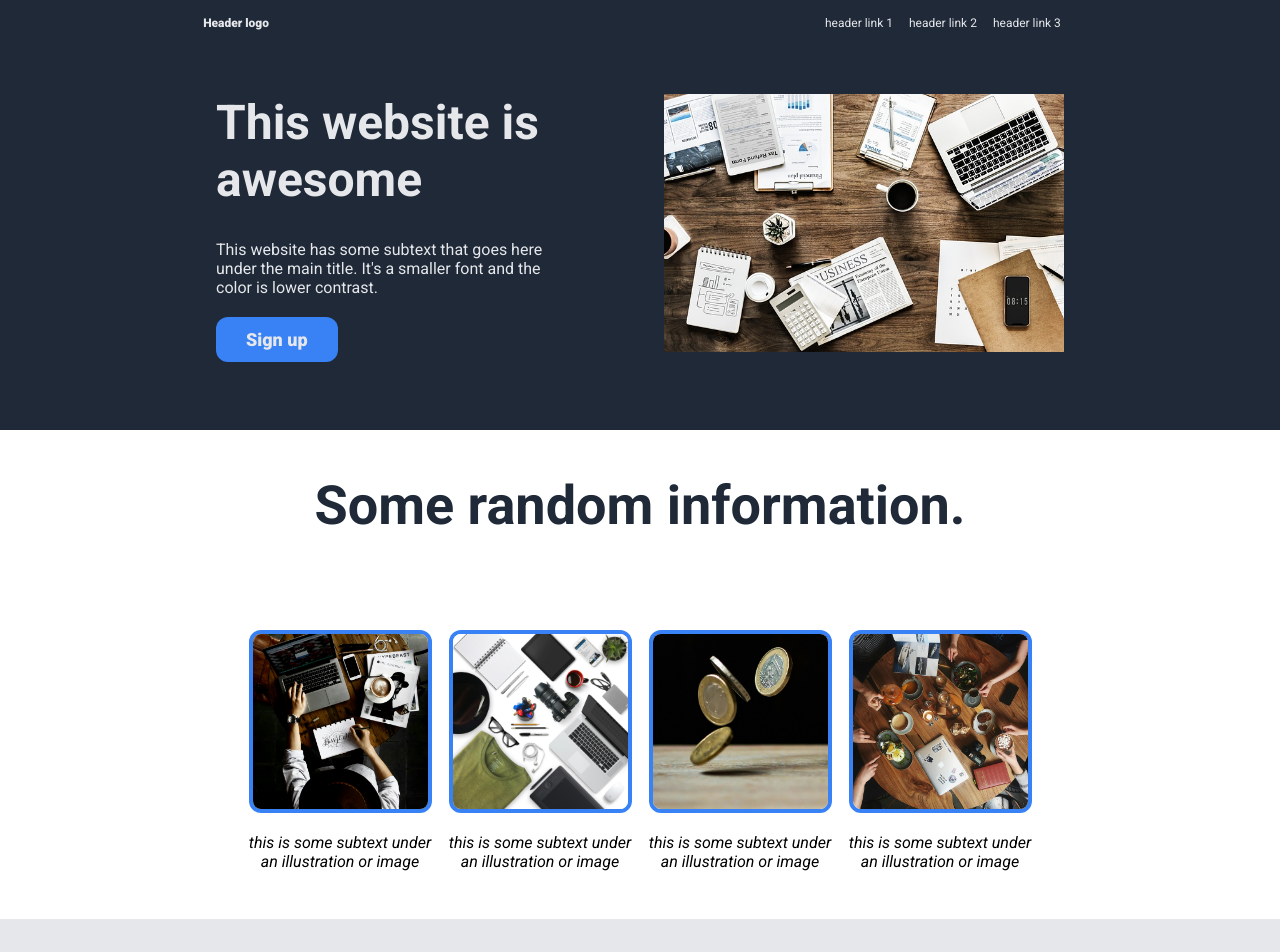
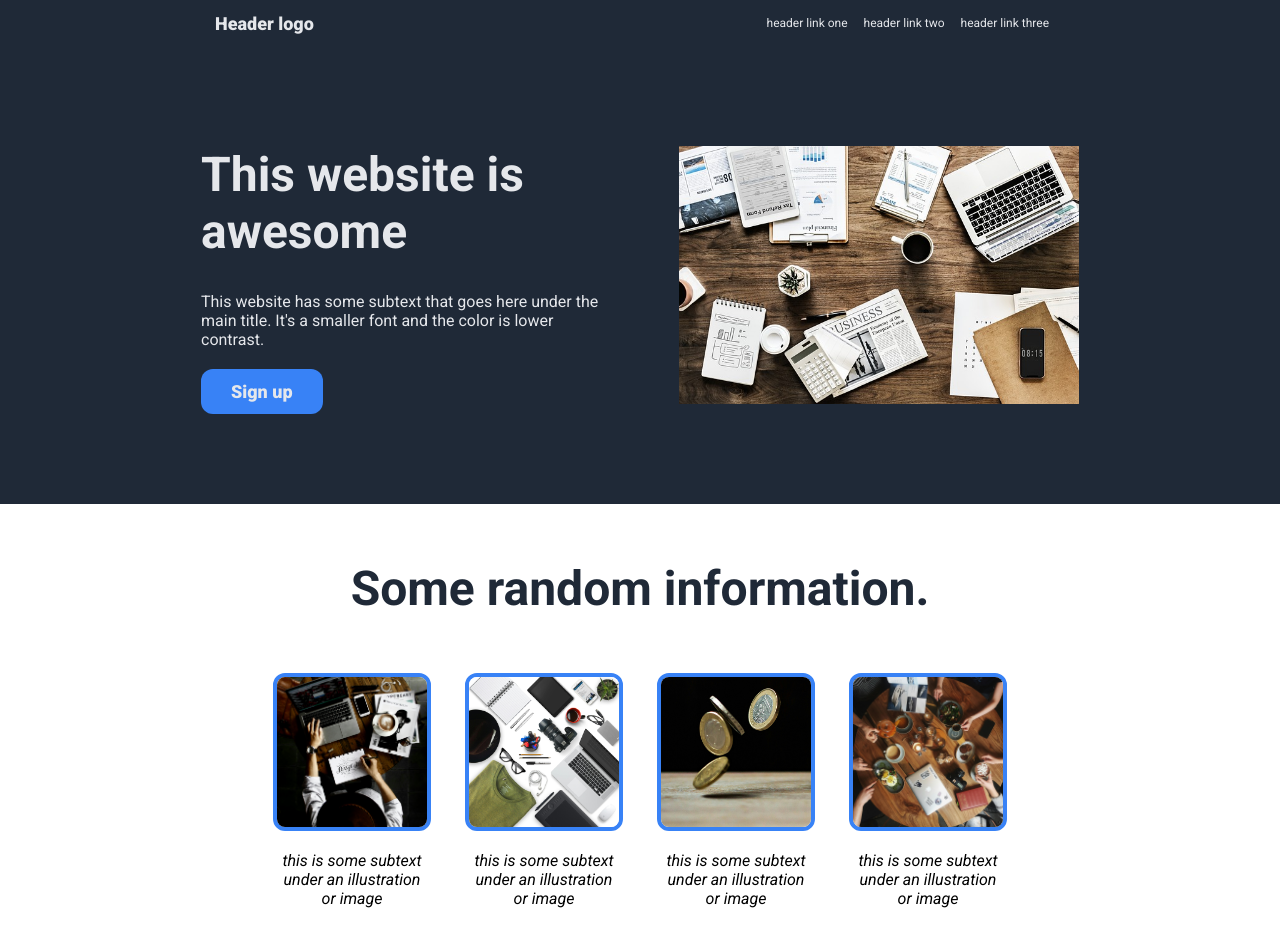
Before and after one commit to KiwiSumi/landing-page, a plain HTML site: page index.html in a window 1280 px wide. Shown: the top 952 px of the page. Drawn offline with Linux system fonts and the light colour scheme.

Commit message:
Finish full CSS and HTML

```diff
--- a/index.html
+++ b/index.html
@@ -11,55 +11,55 @@
 </head>
 <body>
     <div class="header">
-        <div class="inner-wrapper1">
+        <div class="header-wrapper">
         <div class="header-logo">Header logo</div>
         <div class="right-links">
-        <a href="#">header link 1</a>
-        <a href="#">header link 2</a>
-        <a href="#">header link 3</a>
+        <a href="#">header link one</a>
+        <a href="#">header link two</a>
+        <a href="#">header link three</a>
     </div>
     </div>
     </div>
     <div class="main-content">
-        <div class="container2">
+        <div class="main-content-text">
         <h1>This website is awesome</h1>
         <p>This website has some subtext that goes here under the main title. It's a smaller font and the color is lower contrast.</p>
         <a href="#">
         <span class="signup-button">Sign up</span>
     </a>
     </div>
-        <img src="./img2.jpg" alt="business woman" class="placeholder">
+        <img src="./img2.jpg" alt="miscelanious business related papers and items atop a table" class="website-img">
     </div>
-    <div class="sub-content">
+    <div class="information-title">
         <h2>Some random information.</h2>
     </div>
-        <div class="container">
-            <div class="info">
+        <div class="info-container">
+            <div class="info-content">
                 <img src="square1.jpg" alt="man working on laptop" class="info-img">
                 <div class="info-text">this is some subtext under an illustration or image</div>
             </div>
-            <div class="info">
+            <div class="info-content">
                 <img src="square2.jpg" alt="random assortment of household items" class="info-img">
                 <div class="info-text">this is some subtext under an illustration or image</div>
             </div>
-            <div class="info">
+            <div class="info-content">
                 <img src="square3.jpg" alt="pennies falling down" class="info-img">
                 <div class="info-text">this is some subtext under an illustration or image</div>
             </div>
-            <div class="info">
+            <div class="info-content">
                 <img src="square4.jpg" alt="business meeting with coffe on the table" class="info-img">
                 <div class="info-text">this is some subtext under an illustration or image</div>
             </div>
         </div>
-    <div class="quotes">
-        <div class="inner-wrapper2">
-        <p class="quote1">This is an inspiring quote, or a testimonial from a customer. Maybe it's just filling up space, or maybe people will actually read it. Who knows? All I know is that it looks nice.</p>
-        <p class="quote2">-Thor, God of Thunder</p>
+    <div class="quote-section">
+        <div class="quotes-wrapper">
+        <p class="main-quote">This is an inspiring quote, or a testimonial from a customer. Maybe it's just filling up space, or maybe people will actually read it. Who knows? All I know is that it looks nice.</p>
+        <p class="author-quote">-Thor, God of Thunder</p>
     </div>
     </div>
     <div class="newsletter-sector">
     <div class="product-signup">
-        <div class="container3">
+        <div class="text-container">
         <div class="action">Call to action! It's time!</div>
         <div>Sign up for our product by clicking that button right over there!</div>
     </div>
--- a/style.css
+++ b/style.css
@@ -18,9 +18,10 @@ body {
     font-size: 12px;
 }
 
-.inner-wrapper1 {
+.header-wrapper {
     display: flex;
-    gap: 540px;
+    width: 850px;
+    justify-content: space-between;
     align-items: center;
 }
 
@@ -42,6 +43,7 @@ a,
 
 .header-logo {
     font-weight: 900;
+    font-size: 18px;
 }
 
 .main-content {
@@ -49,26 +51,27 @@ a,
     color: #e5e7eb;
     display: flex;
     justify-content: center;
-    gap: 108px;
-    padding-left: 150px;
-    padding-right: 150px;
-    padding-bottom: 78px;
-    padding-top: 48px;
+    gap: 78px;
+    padding-left: 100px;
+    padding-right: 100px;
+    padding-bottom: 100px;
+    padding-top: 100px;
 }
 
-.placeholder {
+.website-img {
     width: 400px;
 }
 
-.container2 {
+.main-content-text {
     display: flex;
     flex-direction: column;
     align-items: flex-start;
     gap: 16px;
-    max-width: 340px;
+    max-width: 400px;
 }
 
-h1 {
+h1,
+h2 {
     font-size: 48px;
     margin: 0;
 }
@@ -82,31 +85,33 @@ h1 {
     font-size: 18px;
 }
 
-.sub-content {
+.information-title {
     display: flex;
     flex-direction: row;
     justify-content: center;
     font-size: 36px;
     font-weight: 900;
     color: #1F2937;
+    margin: 56px;
 }
 
-.container {
+.info-container {
     display: flex;
     justify-content: center;
     align-items: center;
-    gap: 36pxpx;
+    gap: 34px;
     align-content: center;
-    padding: 48px;
+    padding: 125px;
+    padding-top: 0;
 }
 
 .info-img {
-    width: 175px;
+    width: 150px;
     border: 4px solid #3882F6;
     border-radius: 12px;
 }
 
-.info {
+.info-content {
     display: flex;
     flex-direction: column;
     align-items: center;
@@ -114,13 +119,13 @@ h1 {
 
 .info-text {
     text-align: center;
-    width: 200px;
+    width: 150px;
     padding-top: 20px;
     font-style: italic;
     font-size: 16px;
 }
 
-.quotes {
+.quote-section {
     display: flex;
     background-color: #e5e7eb;
     flex-direction: column;
@@ -129,18 +134,18 @@ h1 {
     align-items: center;
 }
 
-.quote1 {
+.main-quote {
     font-size: 36px;
     font-style: italic;
     color: #1F2937;
     width: 800px;
 }
 
-.quote2 {
+.author-quote {
     display: flex;
     justify-content: flex-end;
     font-weight: 900;
-    font-size: 36px;
+    font-size: 26px;
 }
 
 .newsletter-sector {
@@ -171,7 +176,7 @@ h1 {
     justify-content: flex-end;
 }
 
-.container3 {
+.text-container {
     display: flex;
     flex-direction: column;
 }
```
